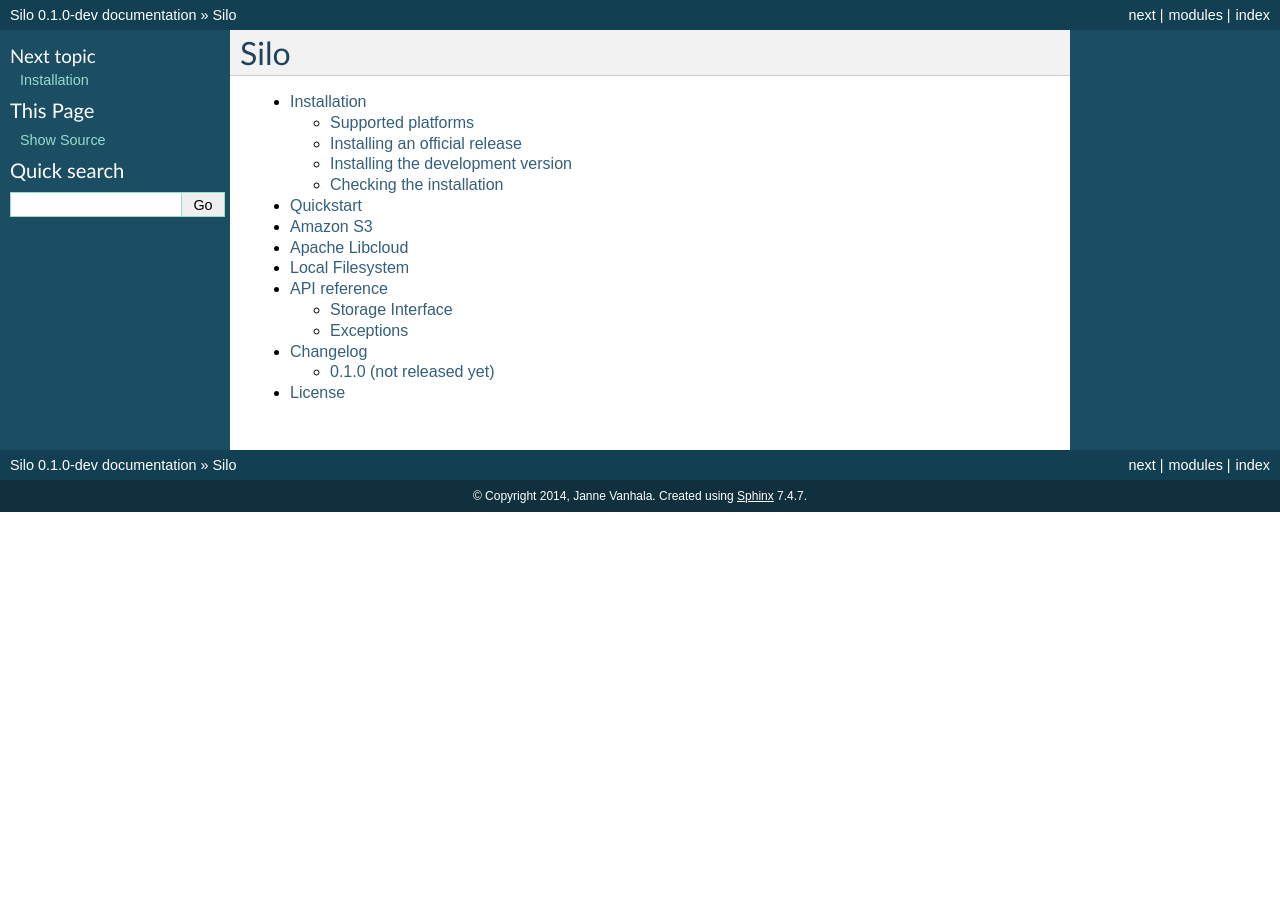
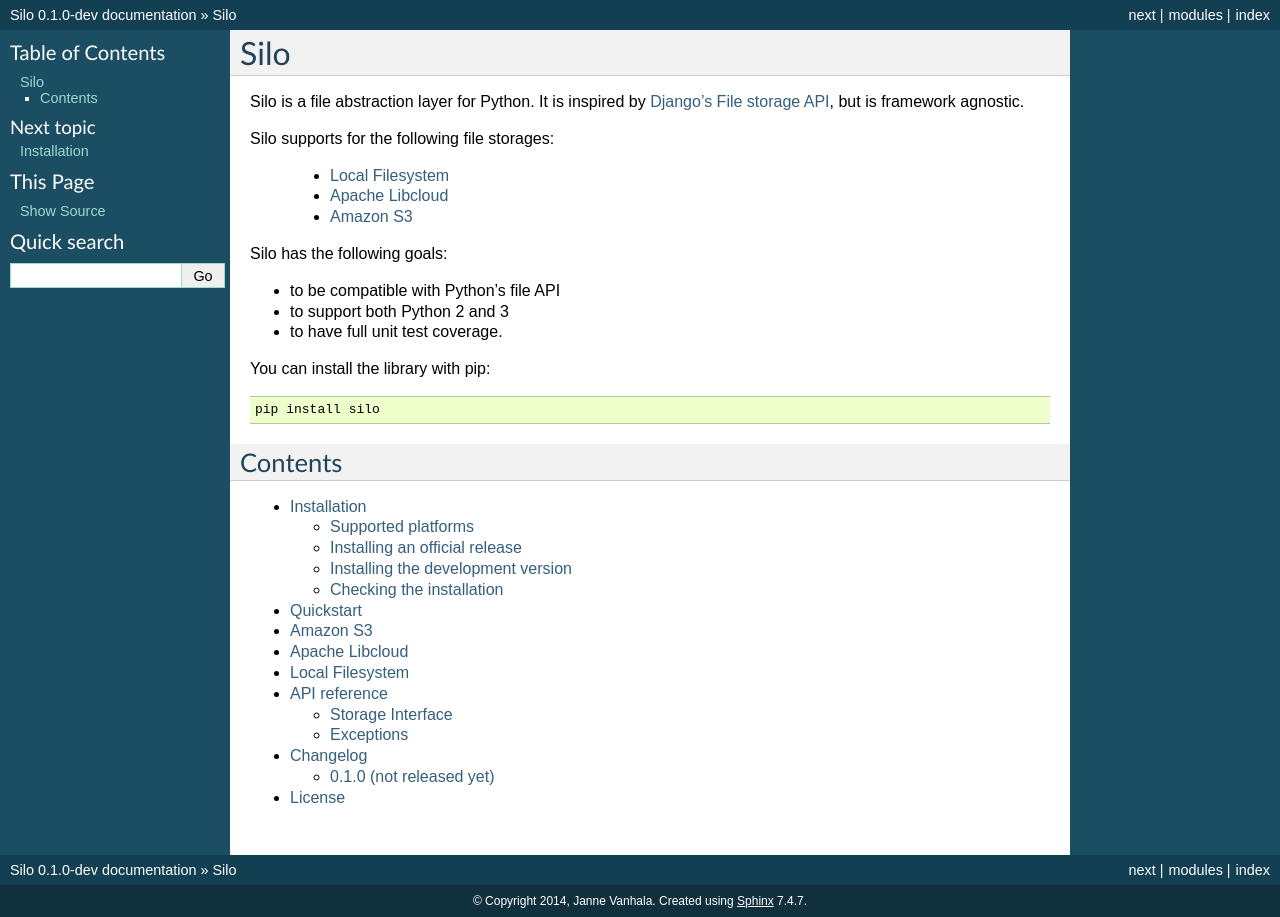
Before and after one commit to jpvanhal/siilo, a Sphinx documentation site: the page built from docs/index.rst, in a window 1280 px wide. Built offline with Sphinx 7.4.7, drawn with Linux system fonts in a browser that asks for light colours.

Commit message:
Improve documentation index

```diff
--- a/docs/index.rst
+++ b/docs/index.rst
@@ -1,6 +1,31 @@
 ====
 Silo
 ====
+
+Silo is a file abstraction layer for Python. It is inspired by `Django's File
+storage API`_, but is framework agnostic.
+
+.. _Django's File storage API:
+   https://docs.djangoproject.com/en/dev/ref/files/storage/
+
+Silo supports for the following file storages:
+
+    - :ref:`local-filesystem`
+    - :ref:`apache-libcloud`
+    - :ref:`amazon-s3`
+
+Silo has the following goals:
+
+- to be compatible with Python's file API
+- to support both Python 2 and 3
+- to have full unit test coverage.
+
+You can install the library with pip::
+
+    pip install silo
+
+Contents
+========
 
 .. toctree::
    :maxdepth: 2
```
